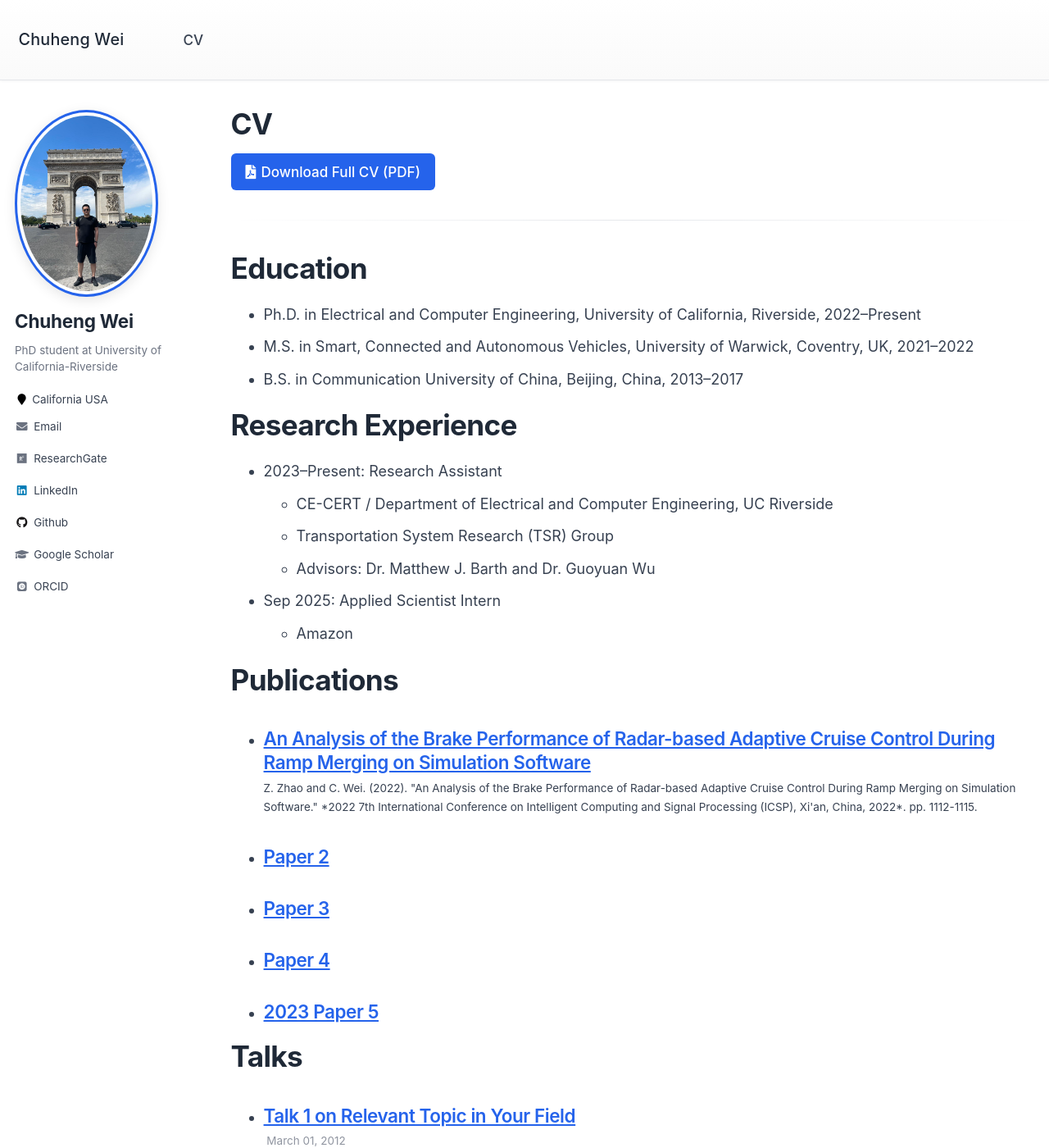
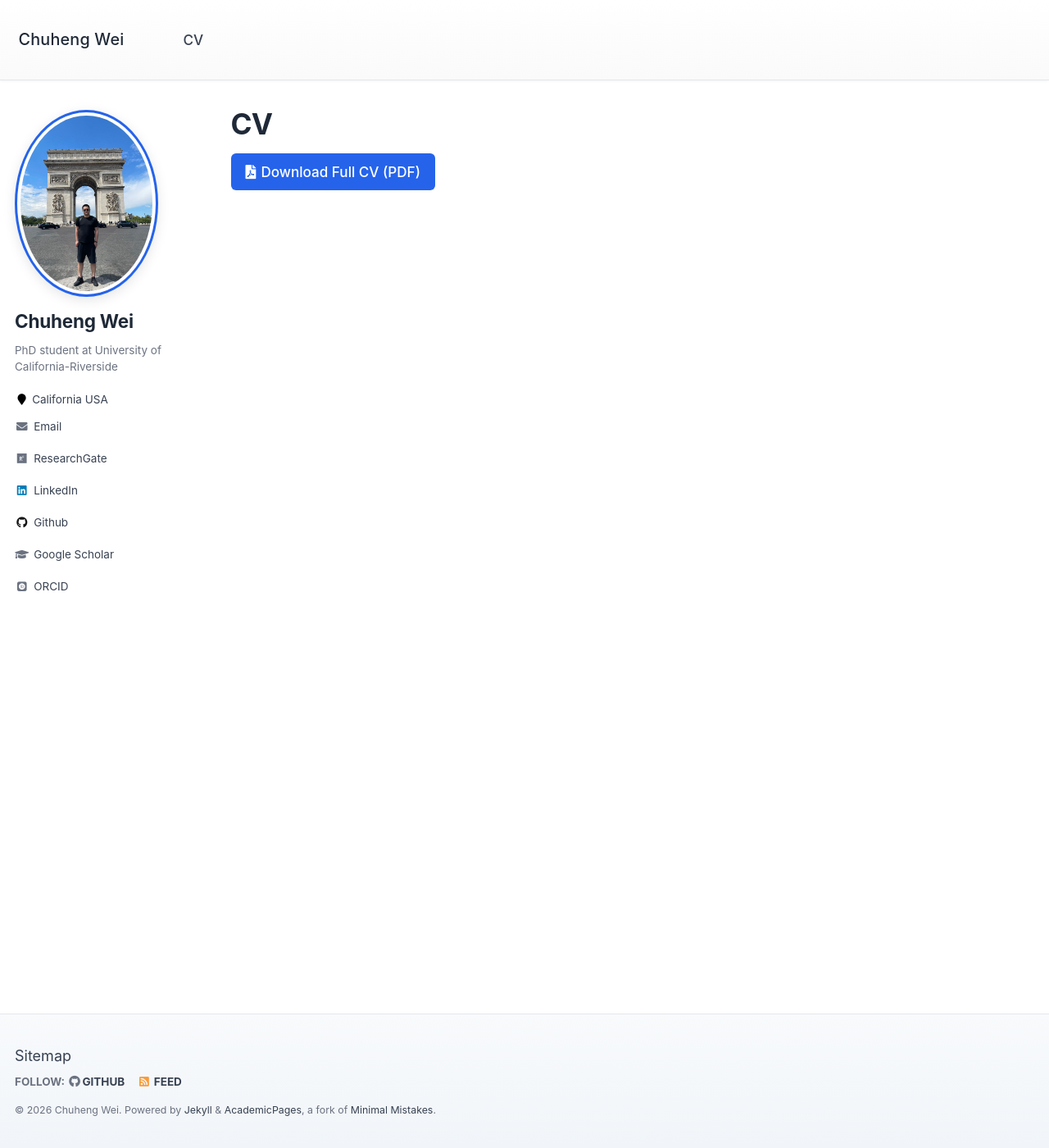
Before and after one commit to ChuhengWei/ChuhengWei.github.io, a Jekyll site: the page built from _pages/cv.md, in a window 1280 px wide and 1400 px high. Shown: the whole window at 82% size. Built offline with Jekyll 4.4.1, drawn with Linux system fonts in a browser that asks for light colours; some web fonts are replaced; some of the changed text lies outside the part shown.

Commit message:
Update News

```diff
--- a/_pages/cv.md
+++ b/_pages/cv.md
@@ -7,64 +7,8 @@ redirect_from:
   - /resume
 ---
 
-{% include base_path %}
-
 <p>
   <a href="/files/CV_ChuhengWei.pdf" target="_blank" style="display:inline-flex;align-items:center;gap:6px;padding:8px 18px;background:#2563eb;color:#fff;border-radius:6px;text-decoration:none;font-size:0.95rem;font-weight:500;">
     <i class="fas fa-file-pdf"></i> Download Full CV (PDF)
   </a>
 </p>
-
----
-
-Education
-======
-* Ph.D. in Electrical and Computer Engineering, University of California, Riverside, 2022–Present
-* M.S. in Smart, Connected and Autonomous Vehicles, University of Warwick, Coventry, UK, 2021–2022
-* B.S. in Communication University of China, Beijing, China, 2013–2017
-
-Research Experience
-======
-* 2023–Present: Research Assistant
-  * CE-CERT / Department of Electrical and Computer Engineering, UC Riverside
-  * Transportation System Research (TSR) Group
-  * Advisors: Dr. Matthew J. Barth and Dr. Guoyuan Wu
-
-* Sep 2025: Applied Scientist Intern
-  * Amazon
-
-Publications
-======
-  <ul>{% for post in site.publications %}
-    {% include archive-single-cv.html %}
-  {% endfor %}</ul>
-
-Talks
-======
-  <ul>{% for post in site.talks %}
-    {% include archive-single-talk-cv.html %}
-  {% endfor %}</ul>
-
-Teaching
-======
-  <ul>{% for post in site.teaching %}
-    {% include archive-single-cv.html %}
-  {% endfor %}</ul>
-
-Professional Service
-======
-* **Organizer:** DriveX Workshop @ CVPR 2025, ICCV 2025
-* **Organizer:** Dliva Workshop @ IEEE IV 2025
-* **Committee:** 1st WIHR Workshop @ ICRA 2024
-* **Committee:** Coop-intelligence Workshop @ ECCV 2024
-
-* **Journal Reviewer:** IEEE T-ITS, IEEE T-IV, IEEE OJ-ITS, IEEE OJ-VT, TMLR, PeerJ Computer Science, Cybernetics & Systems
-* **Conference Reviewer:** AAAI, ICRA, IEEE IV, ITSC, IROS, ECCV, CVPR, ICVES, FISTS
-
-Awards
-======
-* 2025 UCR Esther F. Hays Graduate Fellowship
-* 2024 UCR Esther F. Hays Graduate Fellowship
-* Best Student Poster Runner-up Award, DSAA 2024
-* USDOT Intersection Safety Challenge (Stage 1B) Prize, 2025
-* 1st Place, CVPR 2025 V2X Challenge (HeCoFuse)
```
